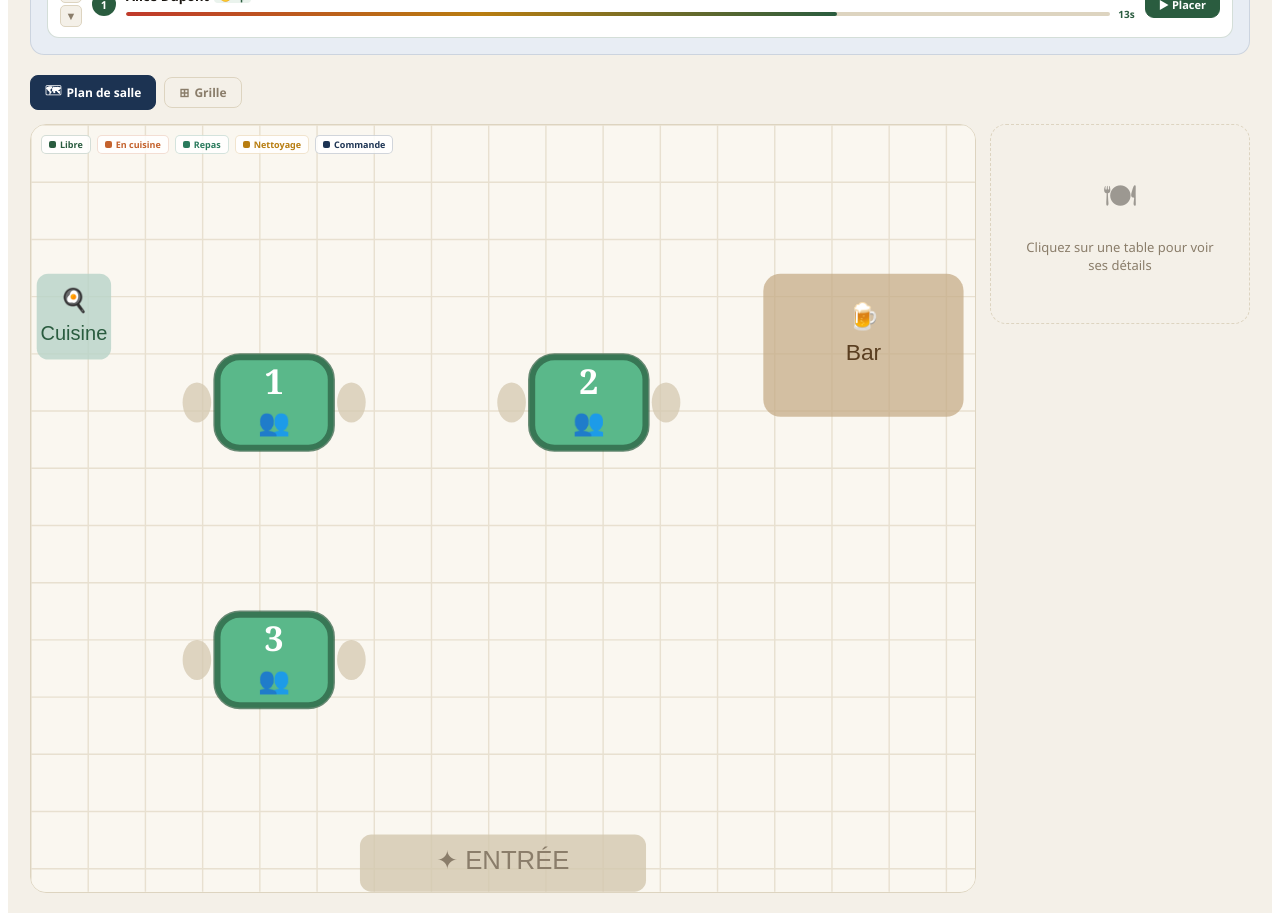
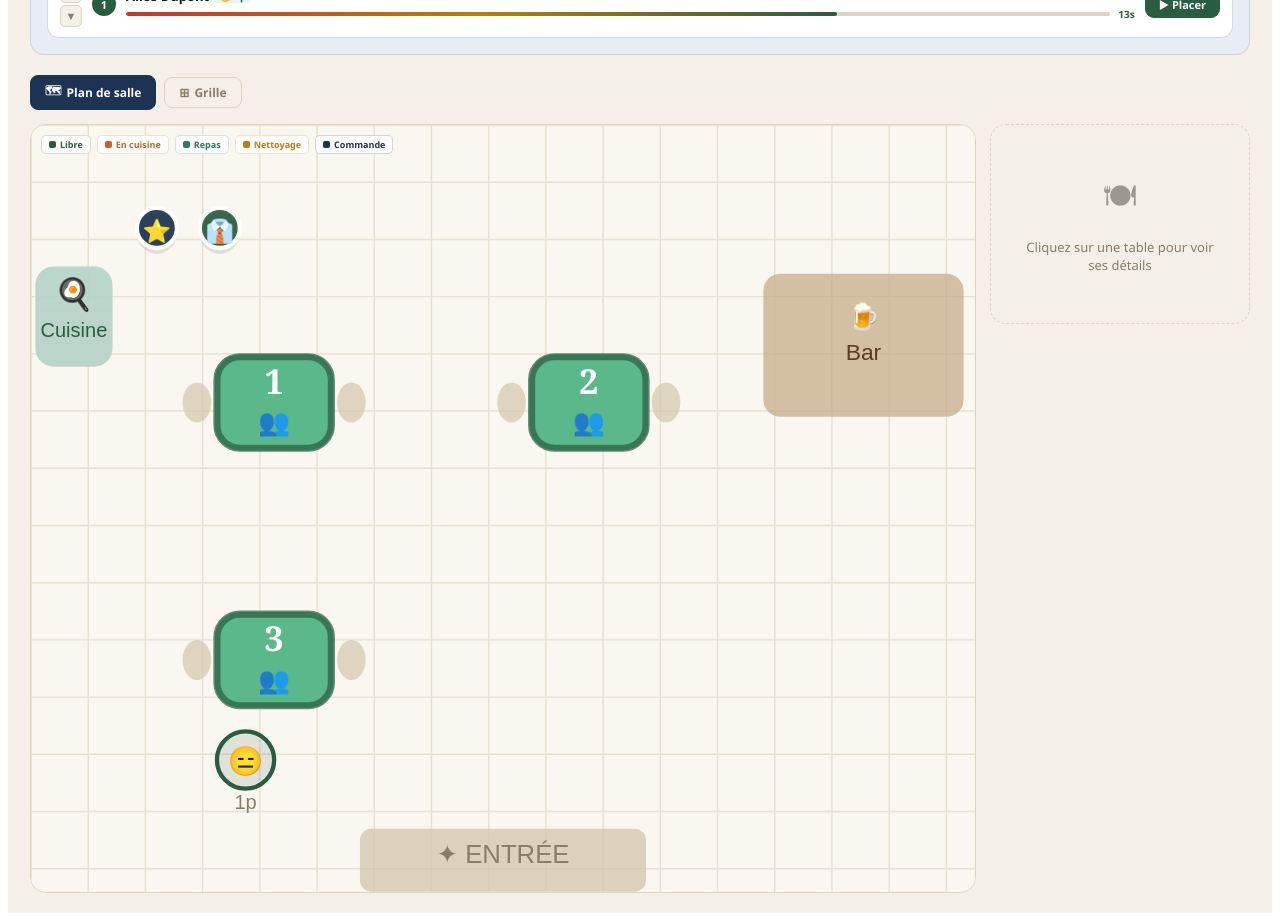
Before and after one commit to titimaes26-lab/vite-react, a React (Vite) app: page / in a window 1280 px wide. Shown: the part 360-1281 px from the top of the page. Built offline with nearby package versions, Linux system fonts and the light colour scheme.

Commit message:
Add files via upload

```diff
--- a/src/views/TablesView.jsx
+++ b/src/views/TablesView.jsx
@@ -576,11 +576,37 @@ export function TablesView({tables,setTables,servers,setServers,menu,setMenu,set
                       stroke="#e8e0d0" strokeWidth="0.5"/>
                   ))}
 
-                  {/* Entrée — centrée en bas */}
-                  <rect x={VW/2-50} y={VH-20} width={100} height={20} rx="4"
+                  {/* Entrée — avec silhouettes file d'attente */}
+                  <rect x={VW/2-50} y={VH-22} width={100} height={22} rx="4"
                     fill="#d4c9b0" opacity="0.8"/>
-                  <text x={VW/2} y={VH-8} textAnchor="middle" fontSize="9"
+                  <text x={VW/2} y={VH-10} textAnchor="middle" fontSize="9"
                     fill="#8a7d6a" fontFamily="sans-serif">✦ ENTRÉE</text>
+                  {/* Silhouettes groupes en attente */}
+                  {queue.slice(0,6).map((g,qi)=>{
+                    const x = VW/2 - 90 + qi * 30;
+                    const y = VH - 46;
+                    const pct = Math.max(0,(g.expiresAt-now)/(g.patMax*1000));
+                    const col = pct > 0.5 ? "#2a5c3f" : pct > 0.25 ? "#b87d10" : "#c0392b";
+                    return(
+                      <g key={g.id}>
+                        {/* Cercle patience */}
+                        <circle cx={x} cy={y} r="10" fill={col+"22"} stroke={col} strokeWidth="1.5"/>
+                        {/* Emoji humeur */}
+                        <text x={x} y={y+4} textAnchor="middle" fontSize="10" fontFamily="sans-serif">
+                          {g.mood.e}
+                        </text>
+                        {/* Taille groupe */}
+                        <text x={x} y={y+17} textAnchor="middle" fontSize="7"
+                          fill="#8a7d6a" fontFamily="sans-serif">{g.size}p</text>
+                      </g>
+                    );
+                  })}
+                  {queue.length > 6 && (
+                    <text x={VW/2+100} y={VH-40} textAnchor="middle" fontSize="8"
+                      fill="#c0392b" fontFamily="sans-serif" fontWeight="700">
+                      +{queue.length-6}
+                    </text>
+                  )}
 
                   {/* Bar — droite */}
                   <rect x={VW-MR+6} y={MT} width={MR-10} height={Math.min(rows*CELL_H, 50)} rx="6"
@@ -590,13 +616,39 @@ export function TablesView({tables,setTables,servers,setServers,menu,setMenu,set
                   <text x={VW-MR+MR/2+1} y={MT+30} textAnchor="middle" fontSize="8"
                     fill="#5a3e20" fontFamily="sans-serif">Bar</text>
 
-                  {/* Cuisine — gauche */}
-                  <rect x={2} y={MT} width={ML-4} height={30} rx="4"
-                    fill="#b8d4c8" opacity="0.8"/>
-                  <text x={ML/2} y={MT+12} textAnchor="middle" fontSize="8"
-                    fill="#2a5c3f" fontFamily="sans-serif">🍳</text>
-                  <text x={ML/2} y={MT+23} textAnchor="middle" fontSize="7"
-                    fill="#2a5c3f" fontFamily="sans-serif">Cuisine</text>
+                  {/* Cuisine — gauche animée */}
+                  {(()=>{
+                    const cookCount = kitchen.cooking.length;
+                    const hasCook = cookCount > 0;
+                    return(
+                      <g>
+                        <rect x={2} y={MT-2} width={ML-4} height={hasCook?52:34} rx="6"
+                          fill={hasCook?"#e07a4518":"#b8d4c8"} opacity="0.95"
+                          stroke={hasCook?"#e07a45":"#b8d4c8"} strokeWidth="1"/>
+                        <text x={ML/2} y={MT+11} textAnchor="middle" fontSize="11"
+                          fontFamily="sans-serif">
+                          {hasCook?"🔥":"🍳"}
+                          {hasCook&&<animate attributeName="opacity" values="1;0.5;1" dur="0.8s" repeatCount="indefinite"/>}
+                        </text>
+                        <text x={ML/2} y={MT+22} textAnchor="middle" fontSize="7"
+                          fill={hasCook?"#e07a45":"#2a5c3f"} fontFamily="sans-serif" fontWeight={hasCook?"700":"400"}>
+                          Cuisine
+                        </text>
+                        {hasCook&&(
+                          <>
+                            <text x={ML/2} y={MT+33} textAnchor="middle" fontSize="9"
+                              fill="#e07a45" fontFamily="sans-serif" fontWeight="800">
+                              {cookCount}
+                            </text>
+                            <text x={ML/2} y={MT+43} textAnchor="middle" fontSize="6"
+                              fill="#e07a45" fontFamily="sans-serif">
+                              {cookCount>1?"plats":"plat"}
+                            </text>
+                          </>
+                        )}
+                      </g>
+                    );
+                  })()}
 
                   {/* Tables */}
                   {tables.map((t,i)=>{
@@ -759,6 +811,75 @@ export function TablesView({tables,setTables,servers,setServers,menu,setMenu,set
                               values="0.7;0.1;0.7" dur="1.8s" repeatCount="indefinite"/>
                           </rect>
                         )}
+
+                        {/* Silhouettes clients sur table occupée */}
+                        {!isLibre&&t.group&&(()=>{
+                          const sz = Math.min(t.group.size, 6);
+                          const nc = sz<=2?sz:sz<=4?2:3;
+                          const nr = Math.ceil(sz/nc);
+                          const sW = (tw-8)/nc;
+                          const sH = (th-14)/nr;
+                          const emo = isMange&&isEating?"🍴":isMange?"😊":isCooking?"⏳":isOrdering?"🛎":"🧹";
+                          return Array.from({length:sz},(_,si)=>{
+                            const sc = si%nc;
+                            const sr = Math.floor(si/nc);
+                            const sx = pos.cx-tw/2+4+sc*sW+sW/2;
+                            const sy2 = pos.cy-th/2+4+sr*sH+sH/2;
+                            return(
+                              <text key={si} x={sx} y={sy2+4}
+                                textAnchor="middle"
+                                fontSize={sW>14?10:8}
+                                fontFamily="sans-serif"
+                                opacity="0.9">
+                                {emo}
+                              </text>
+                            );
+                          });
+                        })()}
+
+                        {/* Humeur groupe au-dessus */}
+                        {!isLibre&&t.group&&(
+                          <text x={pos.cx} y={pos.cy-th/2-4}
+                            textAnchor="middle" fontSize="9"
+                            fontFamily="sans-serif" opacity="0.9">
+                            {t.group.mood.e}
+                          </text>
+                        )}
+                      </g>
+                    );
+                  })}
+
+                  {/* ── Serveurs — points colorés animés ── */}
+                  {servers.filter(s=>s.status==="actif"||s.status==="service").map((srv,si)=>{
+                    const sl2  = srvLv(srv.totalXp);
+                    const slD2 = SRV_LVL[Math.min(sl2.l, SRV_LVL.length-1)];
+                    const assignedTable = tables.find(t=>t.server===srv.name&&t.status!=="libre");
+                    let sdx, sdy;
+                    if(assignedTable){
+                      const ai = tables.indexOf(assignedTable);
+                      const ap = getPos(ai);
+                      const atw = assignedTable.capacity<=2?40:assignedTable.capacity<=4?50:60;
+                      const ath = assignedTable.capacity<=2?32:assignedTable.capacity<=4?38:44;
+                      sdx = ap.cx + atw/2 + 8;
+                      sdy = ap.cy - ath/2 + 8;
+                    } else {
+                      const actIdx = servers.filter(s=>s.status==="actif"||s.status==="service").indexOf(srv);
+                      sdx = ML + 14 + actIdx * 22;
+                      sdy = MT - 16;
+                    }
+                    const moral2  = srv.moral ?? 100;
+                    const dotCol  = moral2 <= 10 ? "#c0392b" : slD2.color;
+                    return(
+                      <g key={"srv"+srv.id}>
+                        <circle cx={sdx} cy={sdy+2} r="7" fill="rgba(0,0,0,0.10)"/>
+                        <circle cx={sdx} cy={sdy} r="7" fill={dotCol} opacity="0.92"
+                          stroke="white" strokeWidth="1.5">
+                          {srv.status==="service"&&(
+                            <animate attributeName="r" values="7;9;7" dur="0.7s" repeatCount="indefinite"/>
+                          )}
+                        </circle>
+                        <text x={sdx} y={sdy+4} textAnchor="middle"
+                          fontSize="8" fontFamily="sans-serif">{slD2.icon}</text>
                       </g>
                     );
                   })}
```
